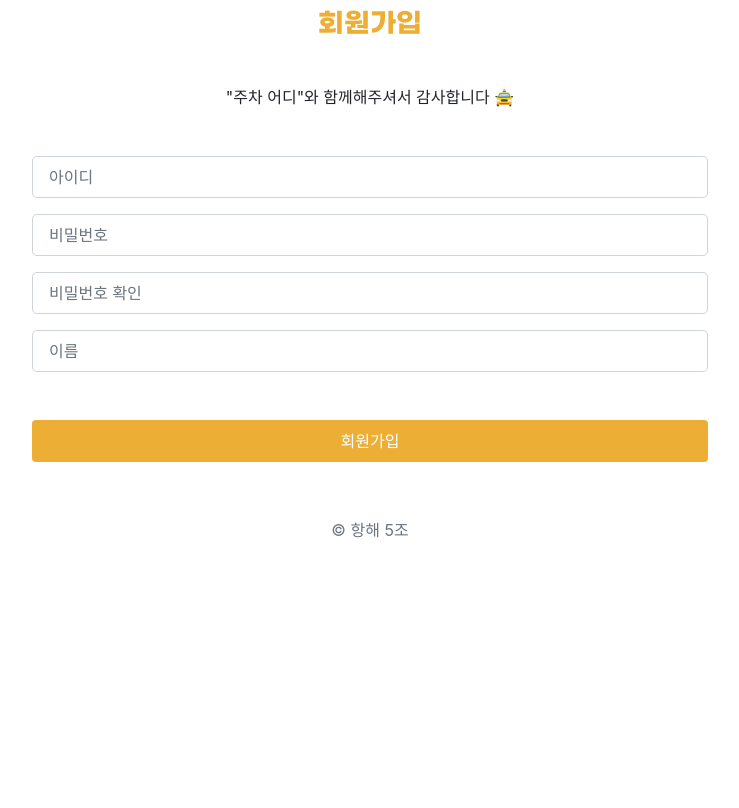
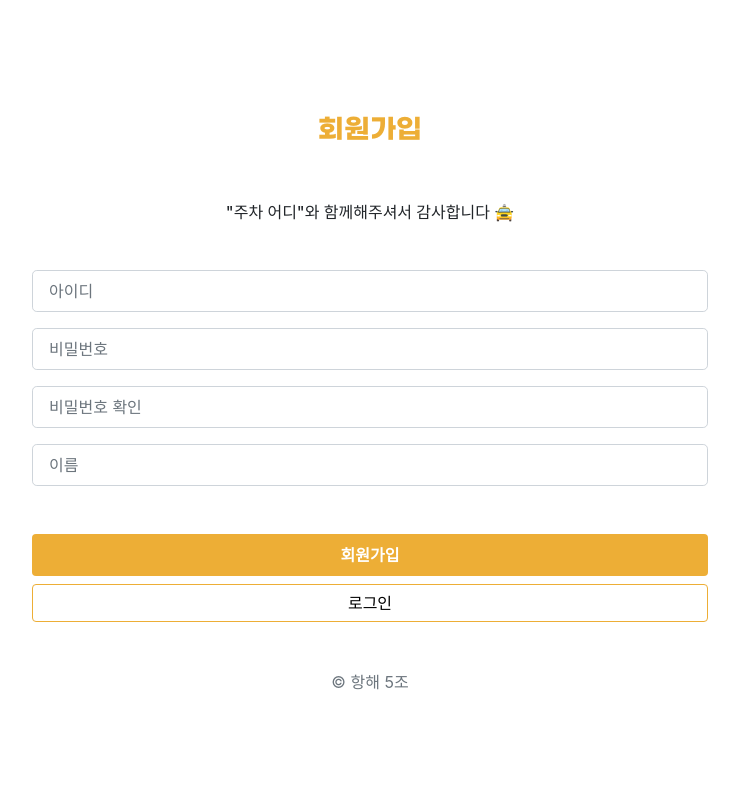
Before and after one commit to Boyage99/park-where, a Flask app: page /signup in a window 1280 px wide. Shown: the whole page, without its empty margins (270-1009 px from the left). Before the commit the page ends 538 px from the top, so only its background shows below. Run offline with Flask 2, Linux system fonts and the light colour scheme; parts of the project's set-up code (start-up, migrations or seed data) failed here and were passed over; some libraries are stand-ins or nearby versions; some web fonts are replaced.

Commit message:
회원가입 페이지 로그인 버튼 추가 및 위치 조절

```diff
--- a/static/css/login.css
+++ b/static/css/login.css
@@ -18,3 +18,18 @@ id
 password
 password
 username */
+
+#form-signup {
+  display: flex;
+  flex-direction: column;
+  justify-content: center;
+  height: 100vh;
+}
+
+#form-signup h2 {
+  font-weight: 500;
+}
+
+.btn-signup {
+  font-weight: 600;
+}
--- a/templates/signup.html
+++ b/templates/signup.html
@@ -16,11 +16,17 @@
     <link rel="stylesheet" href="static/css/login.css" />
 
     <title>주차어디 - 회원가입</title>
+
+    <style>
+      body {
+        overflow-y: hidden;
+      }
+    </style>
   </head>
   <body class="text-center container custom-max-width">
-    <form class="mt-2">
+    <form class="mt-2" id="form-signup">
       <h1 class="cutom-yellow-text fw-border">회원가입</h1>
-      <h2 class="h3 mb-5 fw-normal fs-6 mt-5">
+      <h2 class="h3 mb-5 fs-6 mt-5">
         "주차 어디"와 함께해주셔서 감사합니다 🚖
       </h2>
       <div class="mb-3">
@@ -63,9 +69,14 @@
         />
         <div class="invalid-feedback" id="nameMsg"></div>
       </div>
-      <button class="btn w-100 cutom-yellow-bg text-white mb-2 py-2">
+      <button class="btn-signup btn w-100 cutom-yellow-bg text-white mb-2 py-2">
         회원가입
       </button>
+      <div class="btn cutom-yellow-border w-100">
+        <a href="/login" class="cutom-black-text text-decoration-none"
+          >로그인</a
+        >
+      </div>
       <p class="mt-5 text-muted">&copy; 항해 5조</p>
     </form>
 
```
